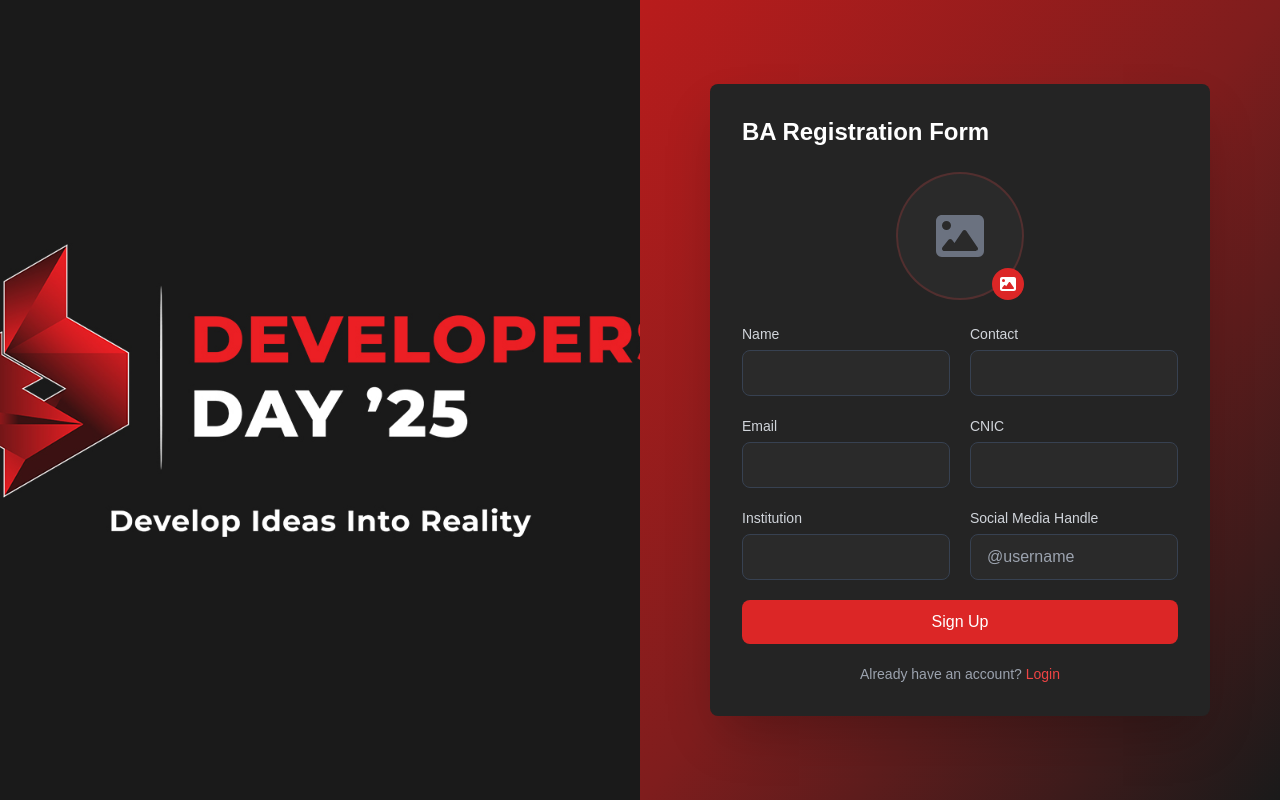
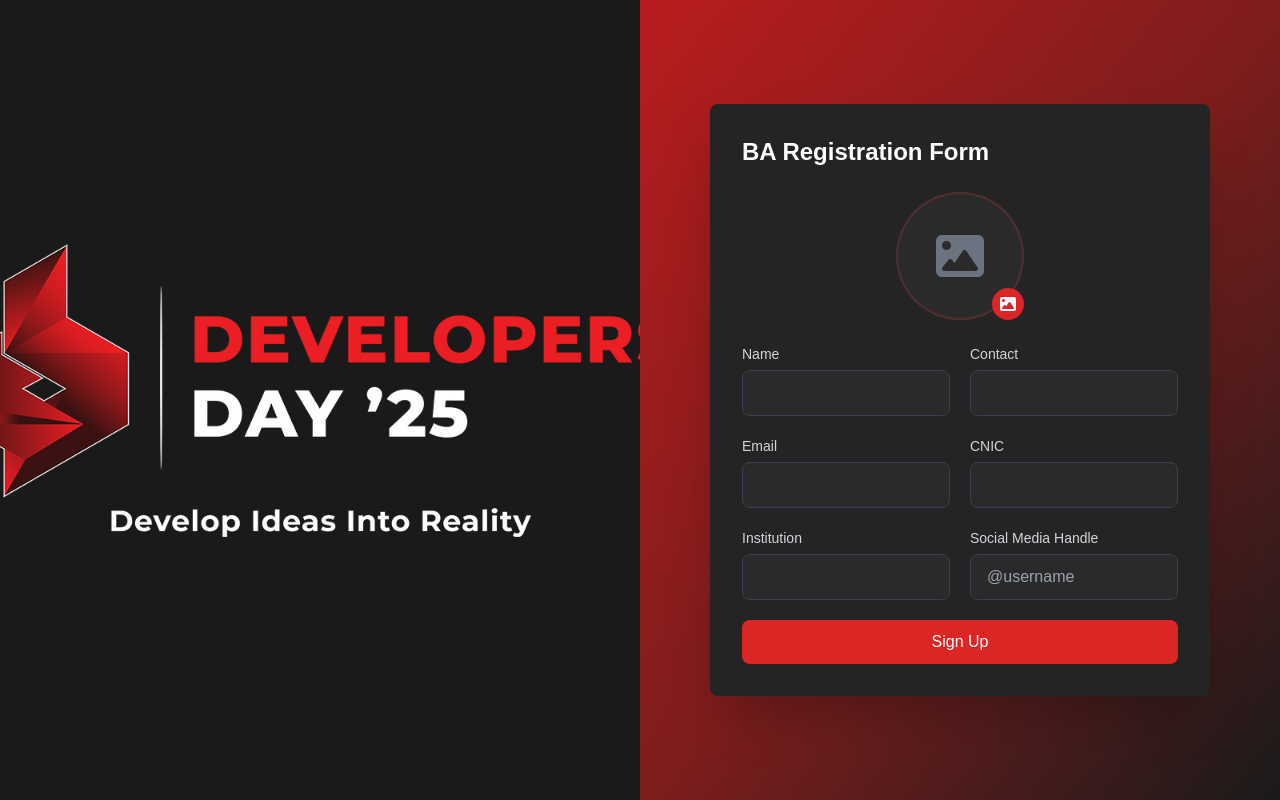
Before and after one commit to owaisrafiq05/DevDay-BrandAmbassador-Portal, a Next.js app: page /signup in a window 1280 px wide. Built offline with nearby package versions, Linux system fonts and the light colour scheme.

Commit message:
Bug Fixed

```diff
--- a/src/app/signup/page.jsx
+++ b/src/app/signup/page.jsx
@@ -306,7 +306,7 @@
               {loading ? "Signing up..." : "Sign Up"}
             </button>
 
-            <p className="text-center text-gray-400 text-sm">
+            {/* <p className="text-center text-gray-400 text-sm">
               Already have an account?{" "}
               <Link
                 href="/login"
@@ -314,7 +314,7 @@
               >
                 Login
               </Link>
-            </p>
+            </p> */}
           </form>
         </motion.div>
       </div>
```
Also changed, not shown: vercel.json (added).
